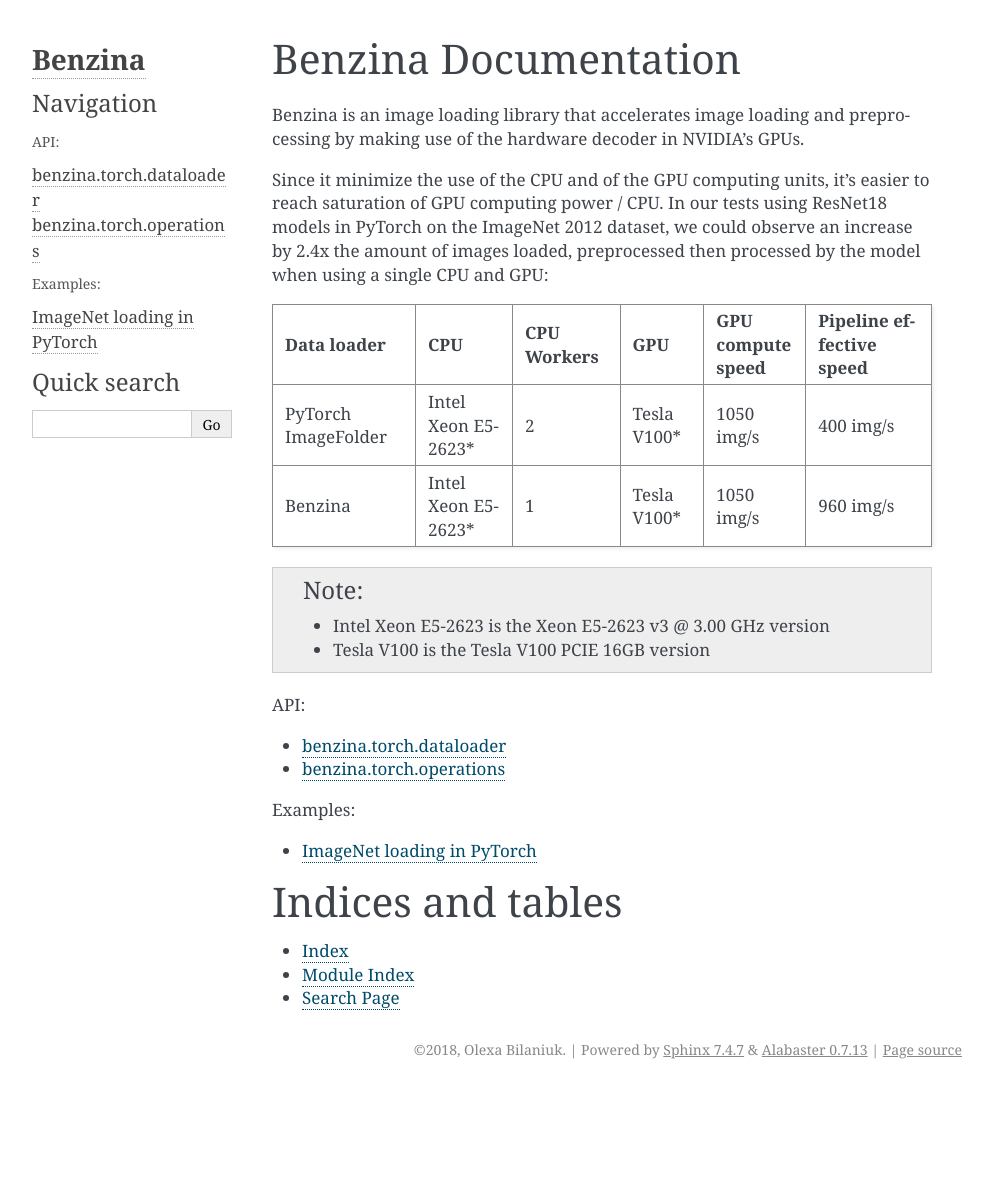
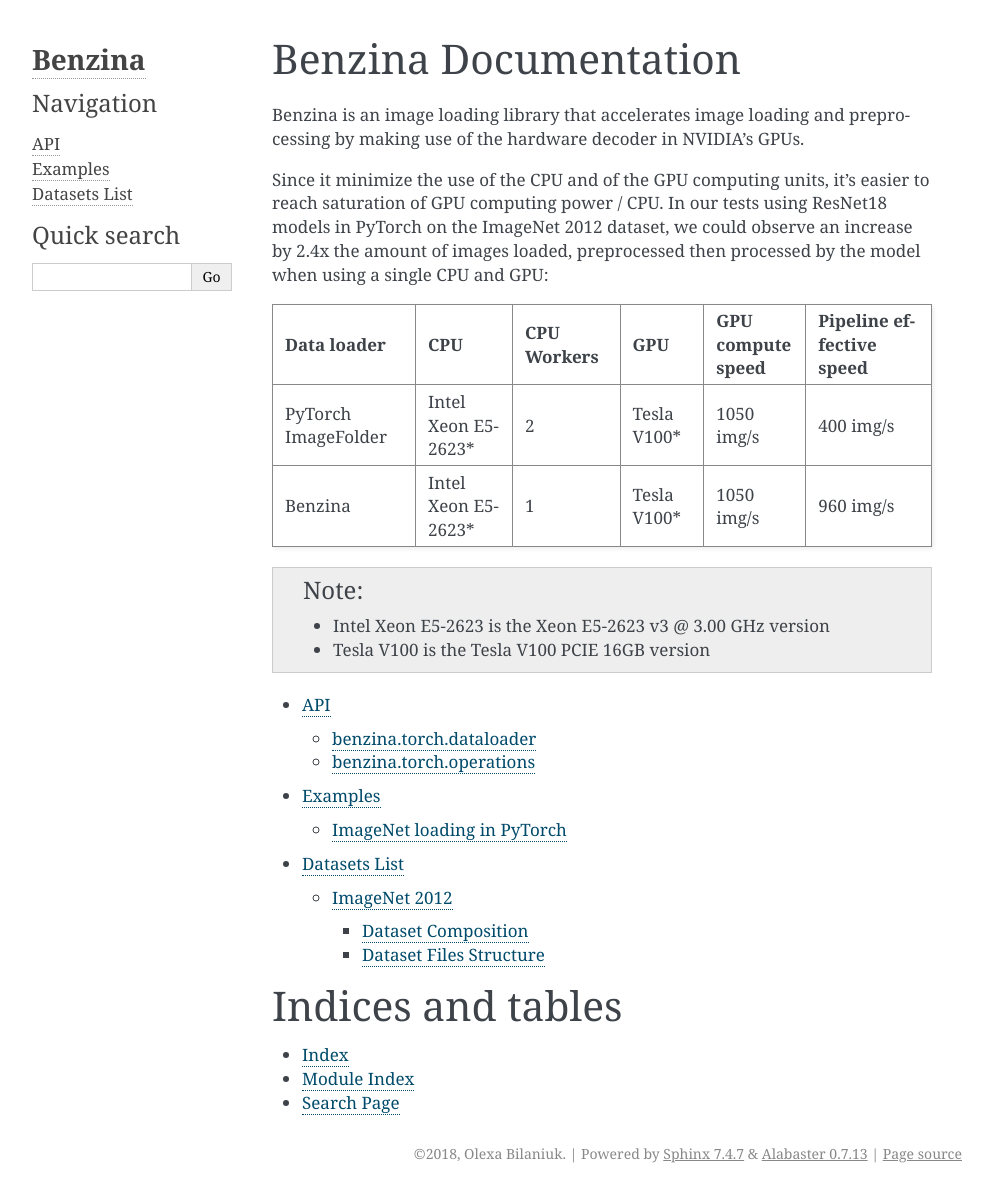
Before and after one commit to obilaniu/Benzina, a Sphinx documentation site: the page built from doc/source/index.rst, in a window 1280 px wide. Shown: the whole page, without its empty margins (148-1141 px from the left). Built offline with Sphinx 7.4.7, drawn with Linux system fonts in a browser that asks for light colours; before the commit the page ends 1089 px from its top, so only the background shows below that.

Commit message:
Add datasets list and reorganize the TOC
datasets/list.rst contains the description of the ImageNet 2012 dataset compilation for Benzina 0.3

```diff
--- a/doc/source/api/dataloader.rst
+++ b/doc/source/api/dataloader.rst
@@ -1,5 +1,2 @@
-benzina.torch.dataloader
-========================
-
 .. automodule:: benzina.torch.dataloader
   :members:
--- a/doc/source/api/operations.rst
+++ b/doc/source/api/operations.rst
@@ -1,6 +1,3 @@
-benzina.torch.operations
-========================
-
 .. automodule:: benzina.torch.operations
   :members:
   :exclude-members: OOBTransform, ColorTransform, ConstantOOBTransform, ConstantColorTransform
--- a/doc/source/examples/imagenet_example.rst
+++ b/doc/source/examples/imagenet_example.rst
@@ -1,6 +1,3 @@
-ImageNet loading in PyTorch
-===================================
-
 As long as your dataset is converted into Benzina's data format, you can load it
 to train a PyTorch model in a few lines of code. Here is an example demonstrating
 how this can be done with an ImageNet dataset. It is based on the
--- /dev/null
+++ b/doc/source/examples/list.rst
@@ -0,0 +1,6 @@
+Examples
+========
+
+ImageNet loading in PyTorch
+---------------------------
+.. include:: imagenet_example.rst
--- a/doc/source/index.rst
+++ b/doc/source/index.rst
@@ -28,17 +28,11 @@
 
 
 .. toctree::
-   :maxdepth: 2
-   :caption: API:
+   :maxdepth: 3
 
-   api/dataloader.rst
-   api/operations.rst
-
-.. toctree::
-   :maxdepth: 2
-   :caption: Examples:
-
-   examples/imagenet_example.rst
+   api/list.rst
+   examples/list.rst
+   datasets/list.rst
 
 Indices and tables
 ==================
```
Also changed, not shown: doc/source/api/list.rst (added, +10 -0 lines), doc/source/datasets/list.rst (added, +43 -0 lines).
